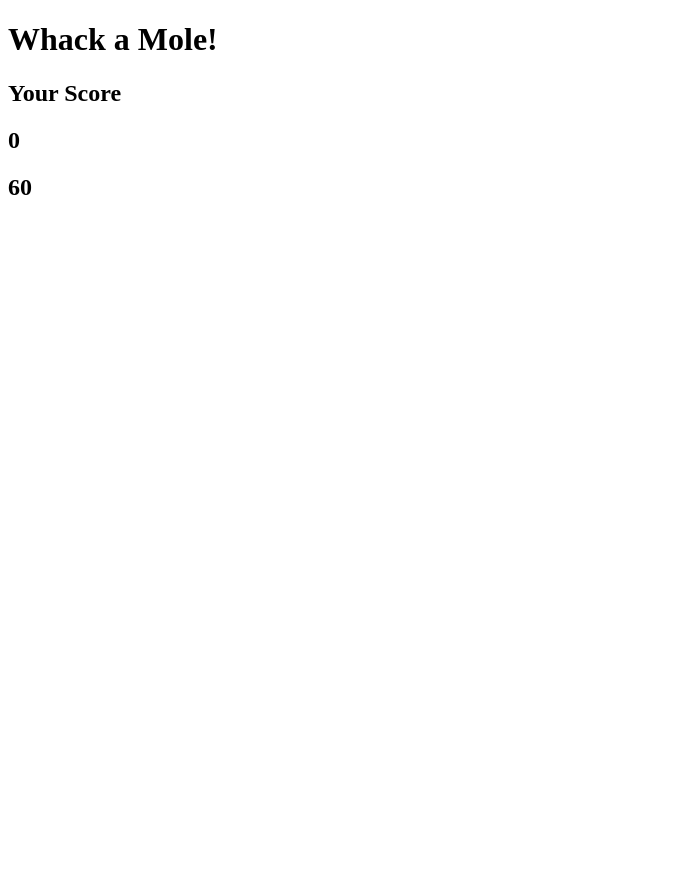
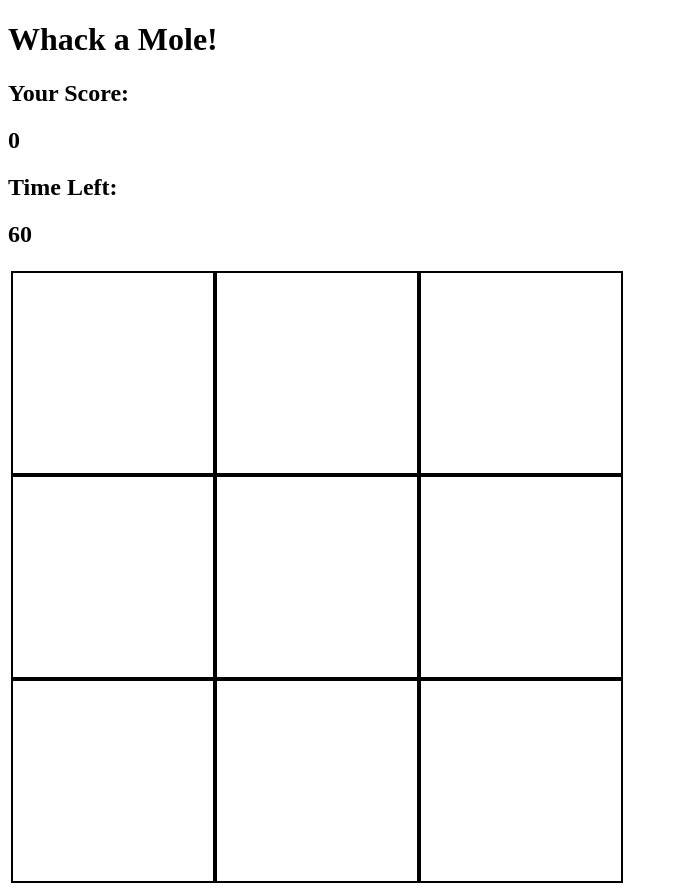
Before and after one commit to Buckshotdesigns/whack-a-mole, a plain HTML site: page index.html in a window 1280 px wide. Shown: the whole page, without its empty margins (0-678 px from the left). Before the commit the page ends 800 px from the top, so only its background shows below. Drawn offline with Linux system fonts and the light colour scheme.

Commit message:
added grid to html with styling

```diff
--- a/assets/css/style.css
+++ b/assets/css/style.css
@@ -0,0 +1,17 @@
+.square {
+    width: 200px;
+    height: 200px;
+    border: 2px solid black;
+}
+.grid {
+    display: flex;
+    flex-flow: row wrap;
+    justify-content: center;
+    align-content: center;
+    width: 618px;
+    height: 618px;
+}
+.mole {
+    background-image: url("../images/mole.jpg");
+    background-position: center;
+}
--- a/index.html
+++ b/index.html
@@ -11,8 +11,9 @@
 <body>
     <h1>Whack a Mole!</h1>
 
-        <h2>Your Score</h2>
+        <h2>Your Score: </h2>
         <h2 id="score">0</h2>
+        <h2>Time Left: </h2>
         <h2 id="time-left">60</h2>
 
     <div class="grid">
```
Also changed, not shown: assets/images/mole.jpg (added).
